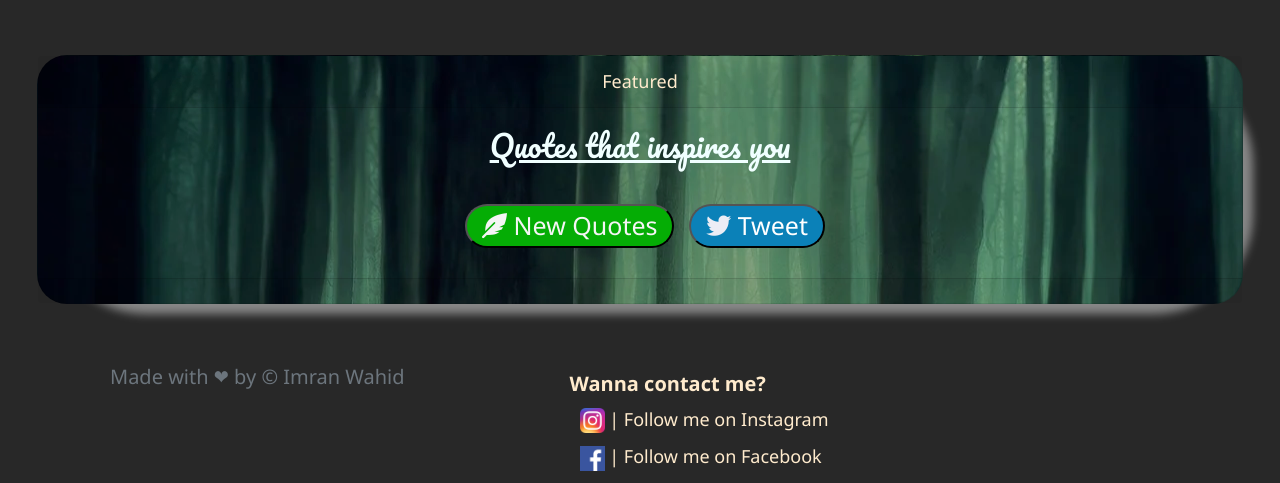
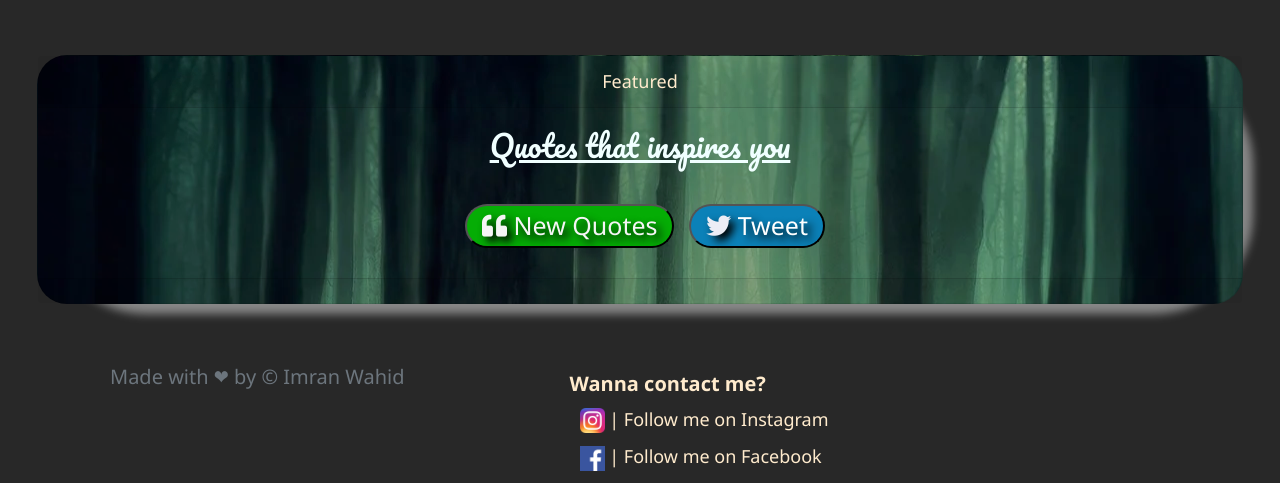
Before and after one commit to ImranWahidCoder/tweetQuote, a PHP site: page / in a window 1280 px wide. Shown: the top 483 px of the page. Run offline with PHP 8.4, Linux system fonts and the light colour scheme; some libraries are stand-ins or nearby versions; some web fonts are replaced.

Commit message:
Added text shadow

```diff
--- a/public/index.html
+++ b/public/index.html
@@ -35,7 +35,7 @@
                         you</u></h5>
                 <div id="quotes"></div>
                 <div id="author"></div>
-                <button id="newQ"><i class="fas fa-feather-alt"></i> New Quotes</button>
+                <button id="newQ"><i class="fas fa-quote-left"></i> New Quotes</button>
                 <button id="tweetMe"> <i class="fab fa-twitter" style="color: rgb(236, 237, 245);"></i> Tweet</button>
             </div>
             <div class="card-footer text-muted">
--- a/public/style.css
+++ b/public/style.css
@@ -25,12 +25,14 @@
     padding-left: 15px;
     padding-right: 15px;
     outline: none;
+    text-shadow: 5px 5px 8px black;
 }
 #quotes
 {
     font-size: 60px;
     color: whitesmoke;
     font-weight: bold;
+    text-shadow: 5px 5px 8px black;
     /* font-family: 'Hammersmith One', sans-serif;
     font-family: 'Neuton', serif; */
 }
@@ -39,6 +41,7 @@
     font-size: 30px;
     color: whitesmoke;
     margin-bottom: 30px;
+    text-shadow: 5px 5px 8px black;
 }
 #newQ
 {
@@ -50,13 +53,14 @@
     padding-left: 15px;
     padding-right: 15px;
     font-weight: 400;
-    text-shadow: grey 5px solid;
+    text-shadow: 5px 5px 8px black;
     outline: none;
 }
 #newQ:hover
 {
     background-color:#282828;
     color: blanchedalmond;
+    text-shadow: 5px 5px 8px black;
 }
 .emnei
 {
```
